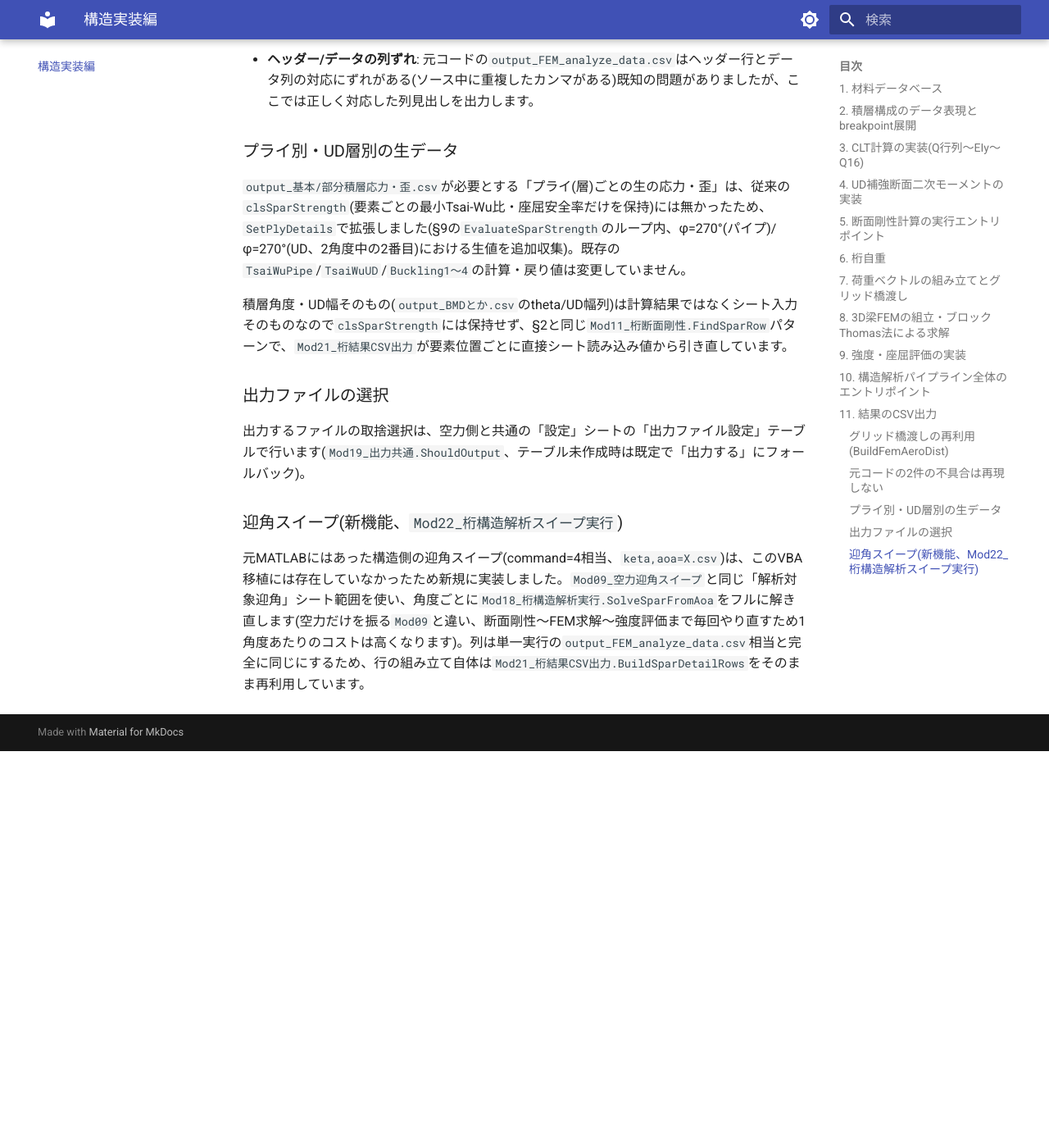
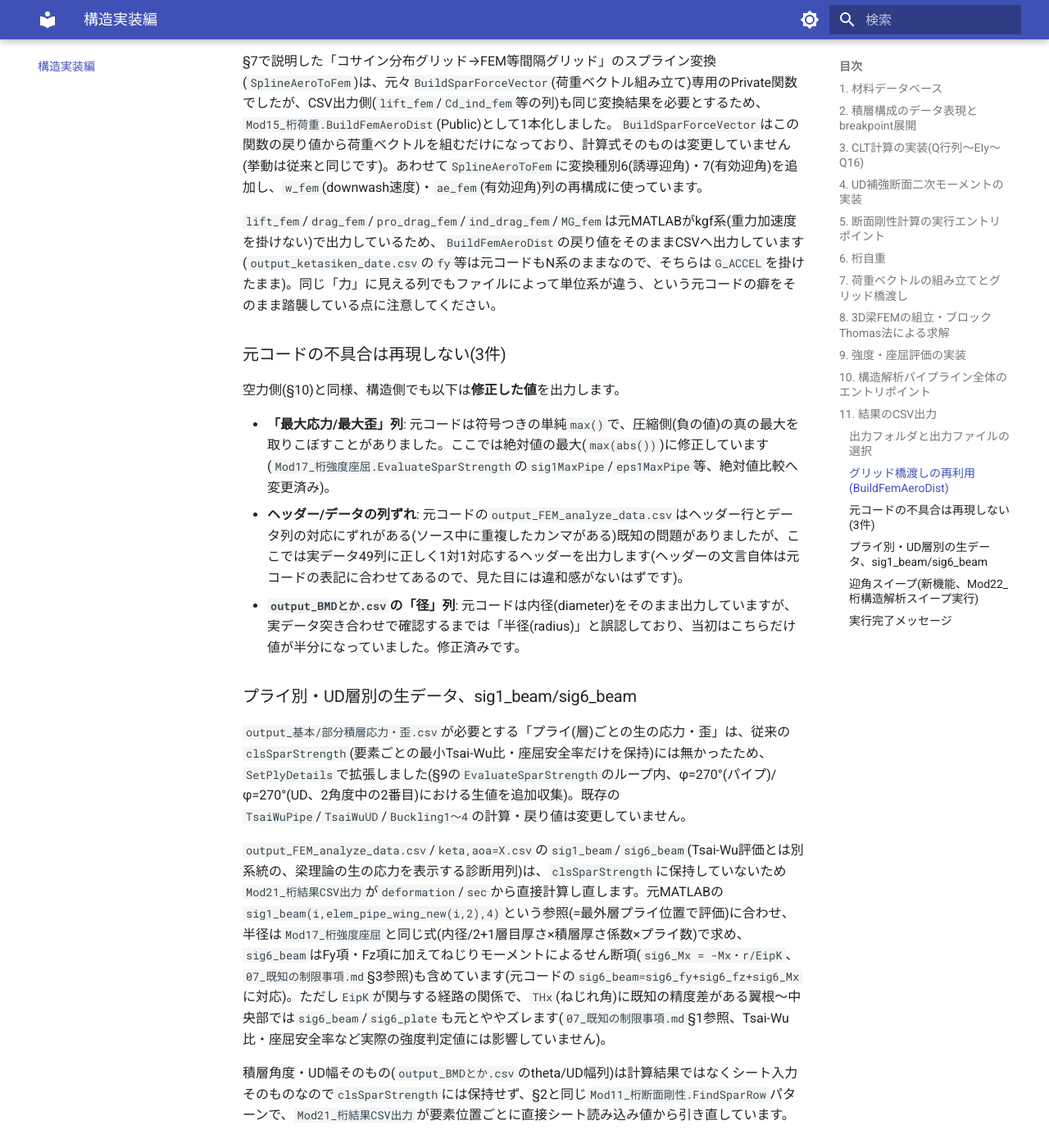
Before and after one commit to YujiFukami/windmillclub-design, an MkDocs documentation site: the page built from docs/05_構造実装編.md, in a window 1280 px wide and 1400 px high, scrolled down 6532 px. Shown: the whole window at 82% size. Built offline with MkDocs 1.6.1 and Material for MkDocs 9.7.7, drawn with Linux system fonts in a browser that asks for light colours; before the commit the page ends 7448 px from its top, so only the background shows below that; some of the changed text lies outside the part shown.

Commit message:
CSV出力機能の実データ突き合わせで見つかった修正をドキュメントへ反映
出力フォルダ名への機体名付与、出力選択のGetOutputCSVSetting/Enum方式への
一本化、力の単位(kgf/N)混在、ヘッダー文言の元MATLAB表記統一、Block Bの
列ずれ・sig1_beam/sig6_beamの計算式修正、迎角スイープのDo...Loop化、
実行完了メッセージ(MsgYesNo/OpenFolder)を03/05実装編に追記。
既知の制限事項(THxのズレ)にsig6_beam/sig6_plateへの波及を追記。

Co-Authored-By: Claude Sonnet 5 <noreply@anthropic.com>

```diff
--- a/docs/05_構造実装編.md
+++ b/docs/05_構造実装編.md
@@ -153,40 +153,53 @@ zakutu3 = 4 * 2^0.5 / 9 * (exEff*eyEff)^0.5 / (1 - rmux1^2*eyEff/exEff) * lamina
 
 元のMATLABプログラム(`WING_FEM_IKI.m`)は解析結果を6種類のCSVへ書き出していました。空力側(§10、`Mod20_空力結果CSV出力`)と同じ`OutputText`/`Mod19_出力共通`の仕組みで、構造側も同等のCSVを再現しています。
 
-| 元MATLABのファイル | VBA側の対応 | 出力設定キー |
+| 元MATLABのファイル | VBA側の対応 | 出力設定(Enum) |
 |---|---|---|
-| `output_FEM_analyze_data.csv` | `Mod21_桁結果CSV出力.WriteSparSingleCsv` | `構造_単一` |
-| `output_BMDとか.csv` | `WriteSparBmdCsv` | `構造_BMD可視化` |
-| `output_基本積層応力.csv` | `WriteSparPlyStressCsv` | `構造_基本積層応力` |
-| `output_基本積層歪.csv` | `WriteSparPlyStrainCsv` | `構造_基本積層歪` |
-| `output_部分積層応力.csv` | `WriteSparUdStressCsv` | `構造_部分積層応力` |
-| `output_部分積層歪.csv` | `WriteSparUdStrainCsv` | `構造_部分積層歪` |
-| `output_ketasiken_date.csv` | `WriteSparTestCsv` | `構造_桁試験照合` |
-| `keta,aoa=X.csv`(新規) | `Mod22_桁構造解析スイープ実行.RunSparSolveSweep` | `構造_スイープ詳細` |
+| `output_FEM_analyze_data.csv` | `Mod21_桁結果CSV出力.WriteSparSingleCsv` | `O06_output_FEM_analyze_datacsv` |
+| `output_BMDとか.csv` | `WriteSparBmdCsv` | `O05_output_BMDとかcsv` |
+| `output_基本積層応力.csv` | `WriteSparPlyStressCsv` | `O07_output_基本積層応力csv` |
+| `output_基本積層歪.csv` | `WriteSparPlyStrainCsv` | `O08_output_基本積層歪csv` |
+| `output_部分積層応力.csv` | `WriteSparUdStressCsv` | `O09_output_部分積層応力csv` |
+| `output_部分積層歪.csv` | `WriteSparUdStrainCsv` | `O10_output_部分積層歪csv` |
+| `output_ketasiken_date.csv` | `WriteSparTestCsv` | `O04_output_ketasiken_datacsv` |
+| `keta,aoa=X.csv`(新規) | `Mod22_桁構造解析スイープ実行.RunSparSolveSweep` | `O11_ketaaoa○○csv` |
 
 上記のうち単一実行分(表の上7行)は`Mod21_桁結果CSV出力.WriteAllSparCsv`にまとめてあり、`Mod18_桁構造解析実行.RunSparSolve`の最後から1回呼ぶだけで全て出力されます。
+
+### 出力フォルダと出力ファイルの選択
+
+出力先フォルダは`ThisWorkbook.Path & "\output(機体名)\"`(`Mod19_出力共通.EnsureOutputFolder`、機体名は`Get01_機体名()`)です。機体名をフォルダ名に含めることで、複数機体の解析結果を混ぜずに残せます。
+
+出力するファイルの取捨選択は、当初は文字列キー方式(`ShouldOutput`)で実装していましたが、「設定」シートに実データチェック機構(`Sh01_設定`の「出力チェック」列、`Enum_O出力データ一式`という専用Enumで11種類のCSVを`O01`〜`O11`として管理)がユーザー側で用意されたため、そちらの`Mod19_出力共通.GetOutputCSVSetting()`(1 To 11のBoolean配列を返す)に一本化しました。各`Write*Csv`は`outputSetting`引数でこの配列を受け取り、`outputSetting(Enum_O出力データ一式.O0X_...)`で判定します(呼び出し元で1回だけ`GetOutputCSVSetting`を取得し、使い回します)。
 
 ### グリッド橋渡しの再利用(`BuildFemAeroDist`)
 
 §7で説明した「コサイン分布グリッド→FEM等間隔グリッド」のスプライン変換(`SplineAeroToFem`)は、元々`BuildSparForceVector`(荷重ベクトル組み立て)専用のPrivate関数でしたが、CSV出力側(`lift_fem`/`Cd_ind_fem`等の列)も同じ変換結果を必要とするため、`Mod15_桁荷重.BuildFemAeroDist`(Public)として1本化しました。`BuildSparForceVector`はこの関数の戻り値から荷重ベクトルを組むだけになっており、計算式そのものは変更していません(挙動は従来と同じです)。あわせて`SplineAeroToFem`に変換種別6(誘導迎角)・7(有効迎角)を追加し、`w_fem`(downwash速度)・`ae_fem`(有効迎角)列の再構成に使っています。
 
-### 元コードの2件の不具合は再現しない
+`lift_fem`/`drag_fem`/`pro_drag_fem`/`ind_drag_fem`/`MG_fem`は元MATLABがkgf系(重力加速度を掛けない)で出力しているため、`BuildFemAeroDist`の戻り値をそのままCSVへ出力しています(`output_ketasiken_date.csv`の`fy`等は元コードもN系のままなので、そちらは`G_ACCEL`を掛けたまま)。同じ「力」に見える列でもファイルによって単位系が違う、という元コードの癖をそのまま踏襲している点に注意してください。
+
+### 元コードの不具合は再現しない(3件)
 
 空力側(§10)と同様、構造側でも以下は**修正した値**を出力します。
 
 - **「最大応力/最大歪」列**: 元コードは符号つきの単純`max()`で、圧縮側(負の値)の真の最大を取りこぼすことがありました。ここでは絶対値の最大(`max(abs())`)に修正しています(`Mod17_桁強度座屈.EvaluateSparStrength`の`sig1MaxPipe`/`eps1MaxPipe`等、絶対値比較へ変更済み)。
-- **ヘッダー/データの列ずれ**: 元コードの`output_FEM_analyze_data.csv`はヘッダー行とデータ列の対応にずれがある(ソース中に重複したカンマがある)既知の問題がありましたが、ここでは正しく対応した列見出しを出力します。
+- **ヘッダー/データの列ずれ**: 元コードの`output_FEM_analyze_data.csv`はヘッダー行とデータ列の対応にずれがある(ソース中に重複したカンマがある)既知の問題がありましたが、ここでは実データ49列に正しく1対1対応するヘッダーを出力します(ヘッダーの文言自体は元コードの表記に合わせてあるので、見た目には違和感がないはずです)。
+- **`output_BMDとか.csv`の「径」列**: 元コードは内径(diameter)をそのまま出力していますが、実データ突き合わせで確認するまでは「半径(radius)」と誤認しており、当初はこちらだけ値が半分になっていました。修正済みです。
 
-### プライ別・UD層別の生データ
+### プライ別・UD層別の生データ、sig1_beam/sig6_beam
 
 `output_基本/部分積層応力・歪.csv`が必要とする「プライ(層)ごとの生の応力・歪」は、従来の`clsSparStrength`(要素ごとの最小Tsai-Wu比・座屈安全率だけを保持)には無かったため、`SetPlyDetails`で拡張しました(§9の`EvaluateSparStrength`のループ内、φ=270°(パイプ)/φ=270°(UD、2角度中の2番目)における生値を追加収集)。既存の`TsaiWuPipe`/`TsaiWuUD`/`Buckling1〜4`の計算・戻り値は変更していません。
 
+`output_FEM_analyze_data.csv`/`keta,aoa=X.csv`の`sig1_beam`/`sig6_beam`(Tsai-Wu評価とは別系統の、梁理論の生の応力を表示する診断用列)は、`clsSparStrength`に保持していないため`Mod21_桁結果CSV出力`が`deformation`/`sec`から直接計算し直します。元MATLABの`sig1_beam(i,elem_pipe_wing_new(i,2),4)`という参照(=最外層プライ位置で評価)に合わせ、半径は`Mod17_桁強度座屈`と同じ式(内径/2+1層目厚さ×積層厚さ係数×プライ数)で求め、`sig6_beam`はFy項・Fz項に加えてねじりモーメントによるせん断項(`sig6_Mx = -Mx・r/EipK`、`07_既知の制限事項.md`§3参照)も含めています(元コードの`sig6_beam=sig6_fy+sig6_fz+sig6_Mx`に対応)。ただし`EipK`が関与する経路の関係で、`THx`(ねじれ角)に既知の精度差がある翼根〜中央部では`sig6_beam`/`sig6_plate`も元とややズレます(`07_既知の制限事項.md`§1参照、Tsai-Wu比・座屈安全率など実際の強度判定値には影響していません)。
+
 積層角度・UD幅そのもの(`output_BMDとか.csv`のtheta/UD幅列)は計算結果ではなくシート入力そのものなので`clsSparStrength`には保持せず、§2と同じ`Mod11_桁断面剛性.FindSparRow`パターンで、`Mod21_桁結果CSV出力`が要素位置ごとに直接シート読み込み値から引き直しています。
-
-### 出力ファイルの選択
-
-出力するファイルの取捨選択は、空力側と共通の「設定」シートの「出力ファイル設定」テーブルで行います(`Mod19_出力共通.ShouldOutput`、テーブル未作成時は既定で「出力する」にフォールバック)。
 
 ### 迎角スイープ(新機能、`Mod22_桁構造解析スイープ実行`)
 
 元MATLABにはあった構造側の迎角スイープ(command=4相当、`keta,aoa=X.csv`)は、このVBA移植には存在していなかったため新規に実装しました。`Mod09_空力迎角スイープ`と同じ「解析対象迎角」シート範囲を使い、角度ごとに`Mod18_桁構造解析実行.SolveSparFromAoa`をフルに解き直します(空力だけを振る`Mod09`と違い、断面剛性〜FEM求解〜強度評価まで毎回やり直すため1角度あたりのコストは高くなります)。列は単一実行の`output_FEM_analyze_data.csv`相当と完全に同じにするため、行の組み立て自体は`Mod21_桁結果CSV出力.BuildSparDetailRows`をそのまま再利用しています。
+
+`For aoa = aoaStart To aoaEnd Step aoaStep`という素直な`For`ループは、浮動小数点の丸め誤差で最後の1回が実行されないことがあります(例: 6→7を0.5刻みで振るつもりが、6.5+0.5の丸め誤差で7がわずかに範囲外と判定され、6・6.5の2点しか計算されない)。`RunAeroSweep`(§9)・`RunSparSolveSweep`ともに`Do...Loop`+刻み幅に対する相対許容誤差(`aoaStep * 0.0001`)つきの`Exit Do`に置き換えて、この問題を回避しています。
+
+### 実行完了メッセージ
+
+`RunSparSolve`/`RunSparSolveSweep`は、実行完了後にユーザー作成の`MsgYesNo`(はい/いいえを尋ねるメッセージボックス)で完了と出力先フォルダを表示し、「はい」ならユーザー作成の`OpenFolder`で出力先フォルダをエクスプローラーで開きます(`RunAero`/`RunAeroSweep`も同様、§9参照)。
--- a/docs/07_既知の制限事項.md
+++ b/docs/07_既知の制限事項.md
@@ -20,13 +20,17 @@
 
 **注意点**: 桁の**ねじれ角**そのものを設計判断に使う場合は、この既知の精度差を踏まえて割り引いて評価するか、別途検証してから使ってください。ねじれ角以外の出力(たわみ・BMD・SFD・強度比・座屈安全率)は高精度で検証済みです。
 
+**追記(2026-08、CSV出力機能の実データ突き合わせで再確認)**: `Mod21_桁結果CSV出力`のCSV出力を元MATLABの実データ(`keta,aoa=X.csv`)と突き合わせた際、`THx`列そのものに加えて、`THx`から求まる歪(`eps6Beam = r・dTHx`)を経由する**`sig6_beam`・`sig6_plate`(せん断応力の生値表示列)も同じ傾向でズレる**ことを確認した。翼根〜中央部で顕著、翼端付近ではむしろ元とよく一致する、という濃淡もTHx自体の傾向と一致しており、これは新しい不具合ではなく本項で既に調査・凍結されている問題の別の現れ方だと判断できる。実際の強度判定に使う`TsaiWuPipe`/`TsaiWuUD`/`Buckling1〜4`/`sig1_max`/`sig1_plate`系はいずれも元とよく一致しており、この問題の影響を受けていないことも確認済み(`sig6_plate`はTsai-Wu比の計算に加算されてはいるが、寄与が小さいためか安全率側には目立った影響が出ていない)。
+
 ## 2. 元MATLABの未使用出力列(str1/str1_UD)は実装していない
 
 元のMATLABコード(`WING_FEM_IKI.m`)には、CSV出力に`str1`/`str1_UD`という列がありますが、ソースコード全体を検索しても代入されている箇所が見つからず、配列の初期値(0)のまま出力されている、つまり**元コードの時点で常に0の未使用列**であることを確認しています(実データでも常に0.000000)。このプログラムではこの列を再現していません(`Mod17_桁強度座屈.bas`のコメント参照)。
 
-## 3. EipK(せん断応力sig6_Mx)は保持しているが強度評価には使われていない
+## 3. EipK(せん断応力sig6_Mx)は強度評価には使われていない(CSV診断出力でのみ使用)
 
-`clsSparSection.EipK`(断面二次極モーメント相当)は、ねじりによるせん断応力`sig6_Mx = Mx・r / EipK`を計算するために元のMATLABコードにも存在する値ですが、元コードでもこの`sig6_Mx`は最終的な`sig6_plate`(Tsai-Wu複合則に使う面内せん断応力)には**足し込まれていません**。つまり元コードの時点で「計算されるが使われない」値です。このプログラムでも同じ挙動を再現するため、`EipK`は`clsSparSection`に保持していますが、強度評価(`Mod17_桁強度座屈.EvaluateSparStrength`)では参照していません。バグではなく、元コードの仕様をそのまま踏襲した結果です。
+`clsSparSection.EipK`(断面二次極モーメント相当)は、ねじりによるせん断応力`sig6_Mx = Mx・r / EipK`を計算するために元のMATLABコードにも存在する値ですが、元コードでもこの`sig6_Mx`は最終的な`sig6_plate`(Tsai-Wu複合則に使う面内せん断応力)には**足し込まれていません**。つまり元コードの時点で「計算されるが使われない」値です。強度評価(`Mod17_桁強度座屈.EvaluateSparStrength`)では、このプログラムでも同じ挙動を再現するため`EipK`を参照していません。バグではなく、元コードの仕様をそのまま踏襲した結果です。
+
+(2026-08追記) CSV出力機能(`Mod21_桁結果CSV出力`)の診断用列`sig1_beam`/`sig6_beam`(元MATLABの`output_FEM_analyze_data.csv`にある梁理論の生値表示、Tsai-Wu評価には使われない別系統の値)は、元コードの式`sig6_beam=sig6_fy+sig6_fz+sig6_Mx`をそのまま再現しているため、`EipK`をこちらでは参照している。強度評価(Tsai-Wu比・座屈安全率)側の扱いは変えていない。
 
 ## 4. EIyの円環積分係数が第一原理の積分(π/4)と一致しない(未解決)
 
```
Also changed, not shown: docs/03_空力実装編.md (+6 -4 lines).
